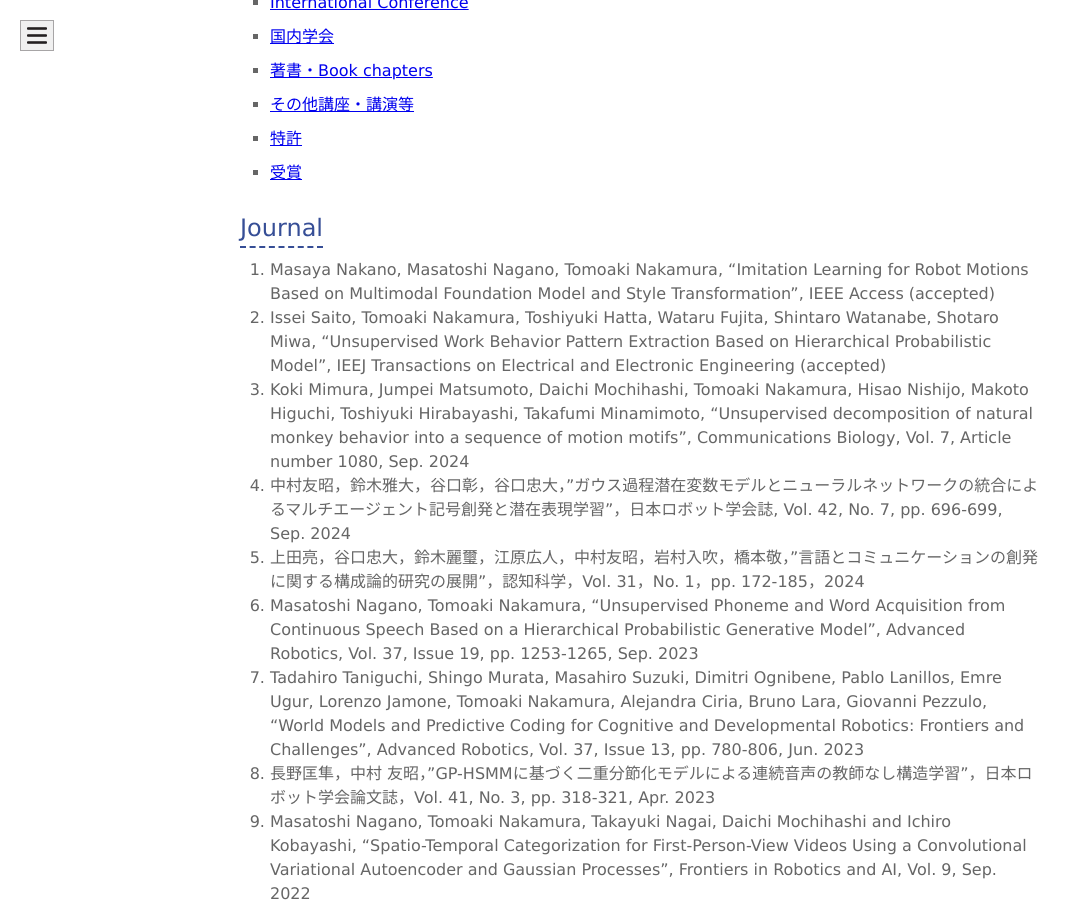
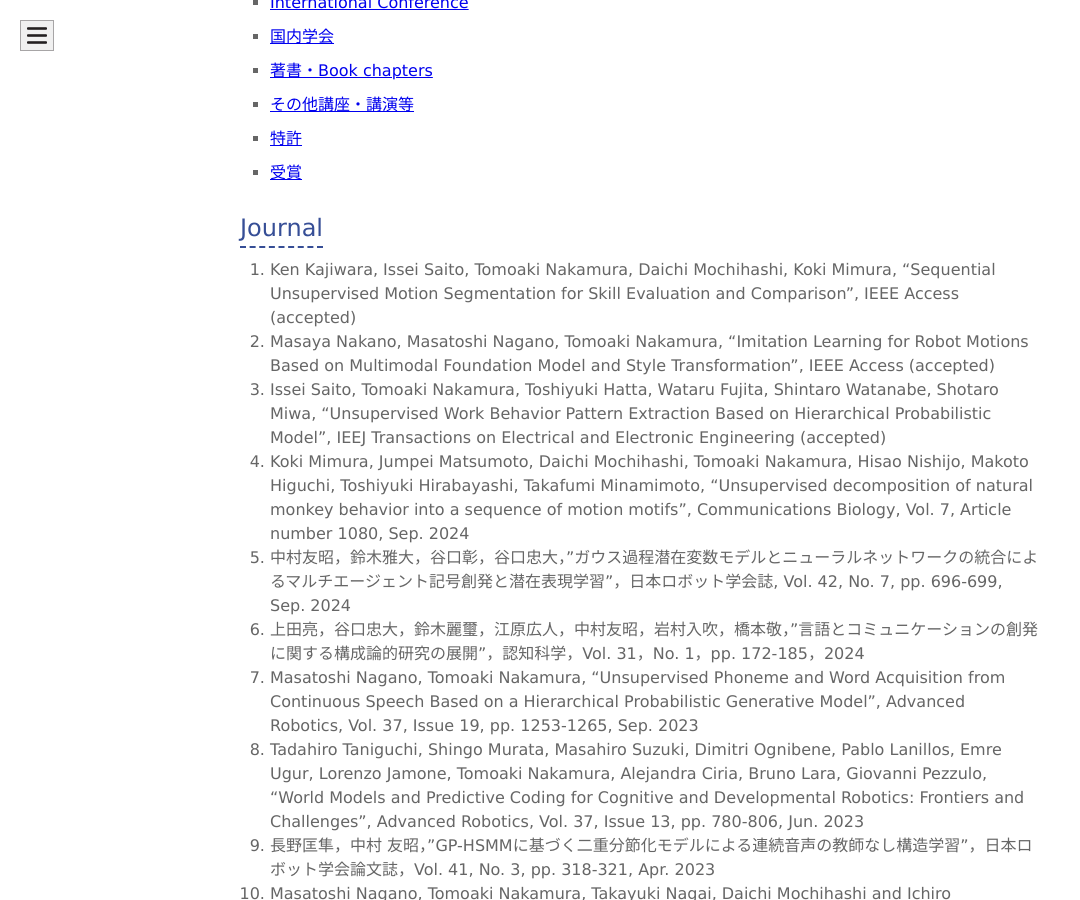
Before and after one commit to naka-lab/naka-lab.github.io, a Jekyll site: the page built from subpages/pub.md, in a window 1280 px wide and 900 px high, scrolled down 690 px. Shown: the whole window, without its empty margins (0-1080 px from the left). Built offline with Jekyll 4.4.1, drawn with Linux system fonts in a browser that asks for light colours.

Commit message:
Update pub.md

```diff
--- a/subpages/pub.md
+++ b/subpages/pub.md
@@ -17,6 +17,7 @@ layout: default
 
 
 ## Journal
+1. Ken Kajiwara, Issei Saito, Tomoaki Nakamura, Daichi Mochihashi, Koki Mimura, "Sequential Unsupervised Motion Segmentation for Skill Evaluation and Comparison", IEEE Access (accepted)
 1. Masaya Nakano, Masatoshi Nagano, Tomoaki Nakamura, "Imitation Learning for Robot Motions Based on Multimodal Foundation Model and Style Transformation", IEEE Access (accepted)
 1. Issei Saito, Tomoaki Nakamura, Toshiyuki Hatta, Wataru Fujita, Shintaro Watanabe, Shotaro Miwa, "Unsupervised Work Behavior Pattern Extraction Based on Hierarchical Probabilistic Model", IEEJ Transactions on Electrical and Electronic Engineering (accepted)
 1. Koki Mimura, Jumpei Matsumoto, Daichi Mochihashi, Tomoaki Nakamura, Hisao Nishijo, Makoto Higuchi, Toshiyuki Hirabayashi, Takafumi Minamimoto, "Unsupervised decomposition of natural monkey behavior into a sequence of motion motifs", Communications Biology, Vol. 7, Article number 1080, Sep. 2024
```
